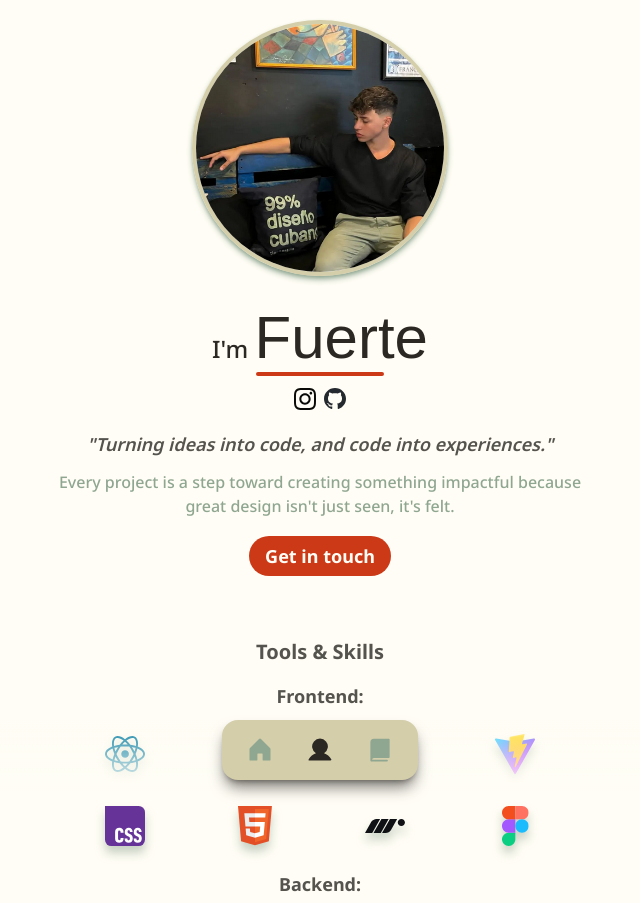
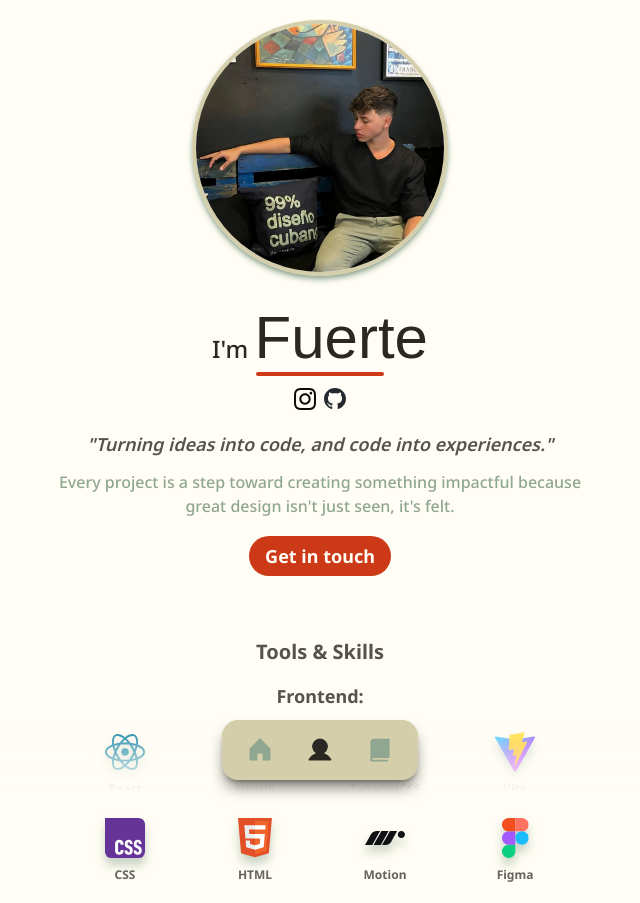
Before and after one commit to fantasyfuerte/portfolio, a Next.js app: page /about in a window 1280 px wide. Shown: the top 903 px of the page, without its empty margins (320-960 px from the left). Built offline with nearby package versions, Linux system fonts and the light colour scheme; a web font is replaced by a local one.

Commit message:
Adding tool name under logo img

```diff
--- a/src/components/tool-item.tsx
+++ b/src/components/tool-item.tsx
@@ -7,10 +7,10 @@ interface Props {
 
 function ToolItem({ tool }: Props) {
   return (
-    <div className="w-full h-full flex justify-center">
+    <div className="w-full h-full flex flex-col justify-center items-center bg-rd-500 mb-1">
       <div
         key={tool.name}
-        className="h-10 w-10 flex items-center justify-center my-3"
+        className="h-10 w-10 flex items-center justify-center my-2 bg-blu-600"
       >
         <img
           src={tool.icon}
@@ -20,6 +20,9 @@ function ToolItem({ tool }: Props) {
           className="w-full h-full object-contain drop-shadow-custom"
         />
       </div>
+      <span className="font-bold text-[12px] text-center opacity-90">
+        {tool.name}
+      </span>
     </div>
   );
 }
```
